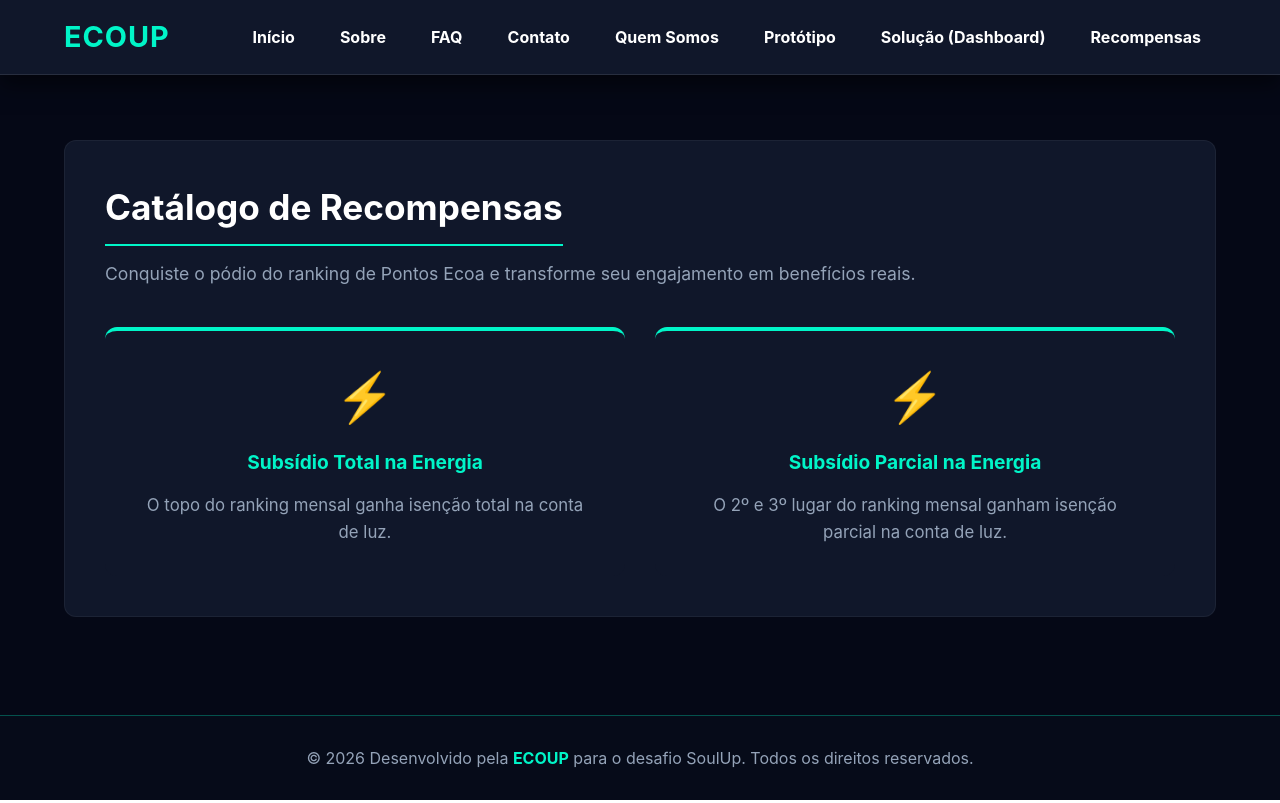
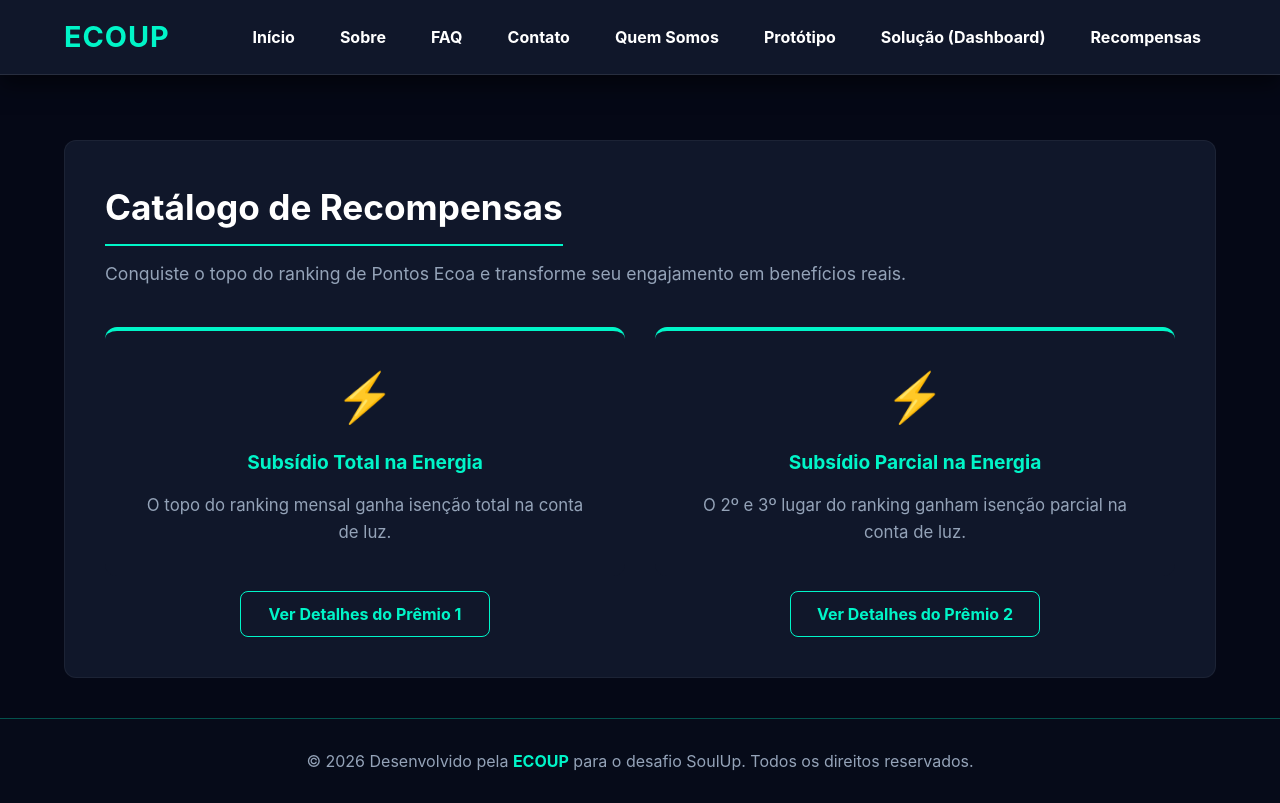
Before and after one commit to nicolaspk/ecoup-gamificacao-sprint3, a React (Vite) app in the folder my-app/: page /recompensas in a window 1280 px wide. Built offline with nearby package versions, Linux system fonts and the light colour scheme.

Commit message:
feat: adicionando rota dinâmica na página Recompensa

```diff
--- a/my-app/src/main.tsx
+++ b/my-app/src/main.tsx
@@ -12,6 +12,7 @@ import Integrantes from './pages/Integrantes.tsx';
 import Simulador from './pages/Simulador.tsx';
 import Dashboard from './pages/Dashboard.tsx';
 import Recompensas from './pages/Recompensas.tsx';
+import RecompensaDetalhes from './pages/RecompensaDetalhes.tsx';
 
 const router = createBrowserRouter([
   {
@@ -25,7 +26,8 @@ const router = createBrowserRouter([
       {path: '/integrantes', element: <Integrantes />},
       {path: '/simulador', element: <Simulador />},
       {path: '/dashboard', element: <Dashboard />},
-      {path: '/recompensas', element: <Recompensas />}
+      {path: '/recompensas', element: <Recompensas />},
+      {path: '/recompensas/:id', element: <RecompensaDetalhes />}
     ]
   }
 ]);
--- /dev/null
+++ b/my-app/src/pages/RecompensaDetalhes.tsx
@@ -0,0 +1,22 @@
+import { useParams, useNavigate } from 'react-router-dom';
+
+export default function RecompensaDetalhes() {
+  const { id } = useParams();
+  const navigate = useNavigate();
+
+  return (
+    <section className="bg-[#10172a] p-[30px] md:p-[40px] rounded-[12px] border border-white/5 text-center max-w-[600px] mx-auto">
+      <div className="text-[4rem] mb-[20px]">🎁</div>
+      <h2 className="text-[#00f5c8] text-[2rem] font-bold mb-[20px]">Detalhes do Subsídio ID: {id}</h2>
+      <p className="text-[#94a3b8] text-[1.1rem] mb-[40px]">
+        Esta é uma rota dinâmica validada pelo sistema. Para resgatar este benefício, você precisará manter a sua pontuação no topo do ranking até o fechamento do ciclo mensal da SoulUp.
+      </p>
+      <button
+        onClick={() => navigate('/recompensas')}
+        className="bg-[#00f5c8] text-[#050816] py-[12px] px-[30px] font-bold rounded-[30px] uppercase hover:bg-[#00ddb3] cursor-pointer"
+      >
+        Voltar ao Catálogo
+      </button>
+    </section>
+  );
+}
--- a/my-app/src/pages/Recompensas.tsx
+++ b/my-app/src/pages/Recompensas.tsx
@@ -1,26 +1,24 @@
+import { useNavigate } from 'react-router-dom';
 import FeatureCard from '../components/FeatureCard';
 
 export default function Recompensas() {
+  const navigate = useNavigate();
+
   return (
-    <section className="bg-[#10172a] p-[30px] md:p-[40px] rounded-[12px] border border-white/5">
-      <h2 className="text-white text-[2rem] md:text-[2.2rem] mb-[15px] border-b-[2px] border-[#00f5c8] inline-block pb-[10px] font-bold">
-        Catálogo de Recompensas
-      </h2>
-      <p className="text-[#94a3b8] text-[1.1rem] mb-[40px]">
-        Conquiste o pódio do ranking de Pontos Ecoa e transforme seu engajamento em benefícios reais.
-      </p>
+    <section className="bg-[#10172a] p-[30px] md:p-[40px] rounded-[12px] border border-white/5 text-center md:text-left">
+      <h2 className="text-white text-[2rem] md:text-[2.2rem] mb-[15px] border-b-[2px] border-[#00f5c8] inline-block pb-[10px] font-bold">Catálogo de Recompensas</h2>
+      <p className="text-[#94a3b8] text-[1.1rem] mb-[40px]">Conquiste o topo do ranking de Pontos Ecoa e transforme seu engajamento em benefícios reais.</p>
 
       <div className="grid grid-cols-1 md:grid-cols-2 gap-[30px] w-full">
-        <FeatureCard
-          title="Subsídio Total na Energia"
-          description="O topo do ranking mensal ganha isenção total na conta de luz."
-          icon="⚡"
-        />
-        <FeatureCard
-          title="Subsídio Parcial na Energia"
-          description="O 2º e 3º lugar do ranking mensal ganham isenção parcial na conta de luz."
-          icon="⚡"
-        />
+        <div className="flex flex-col items-center">
+          <FeatureCard title="Subsídio Total na Energia" description="O topo do ranking mensal ganha isenção total na conta de luz." icon="⚡" />
+          <button onClick={() => navigate('/recompensas/1')} className="mt-[15px] bg-transparent border border-[#00f5c8] text-[#00f5c8] py-[10px] px-[20px] rounded-[8px] font-bold hover:bg-[#00f5c8]/10 cursor-pointer w-full max-w-[250px]">Ver Detalhes do Prêmio 1</button>
+        </div>
+
+        <div className="flex flex-col items-center">
+          <FeatureCard title="Subsídio Parcial na Energia" description="O 2º e 3º lugar do ranking ganham isenção parcial na conta de luz." icon="⚡" />
+          <button onClick={() => navigate('/recompensas/2')} className="mt-[15px] bg-transparent border border-[#00f5c8] text-[#00f5c8] py-[10px] px-[20px] rounded-[8px] font-bold hover:bg-[#00f5c8]/10 cursor-pointer w-full max-w-[250px]">Ver Detalhes do Prêmio 2</button>
+        </div>
       </div>
     </section>
   );
```
